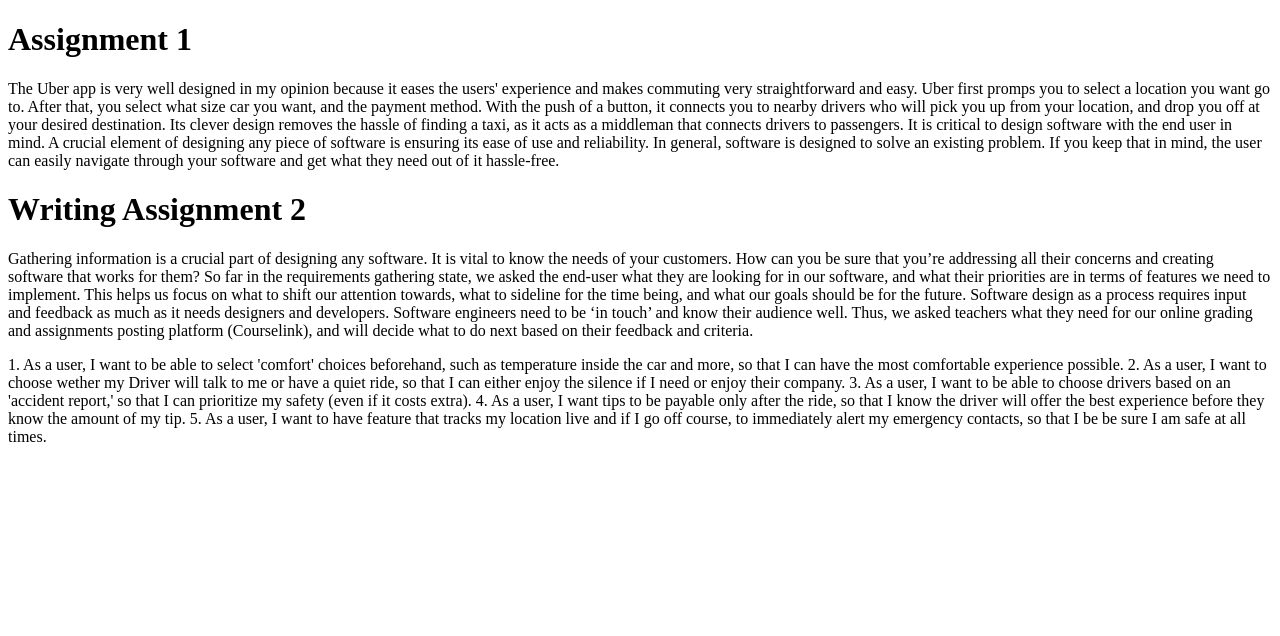
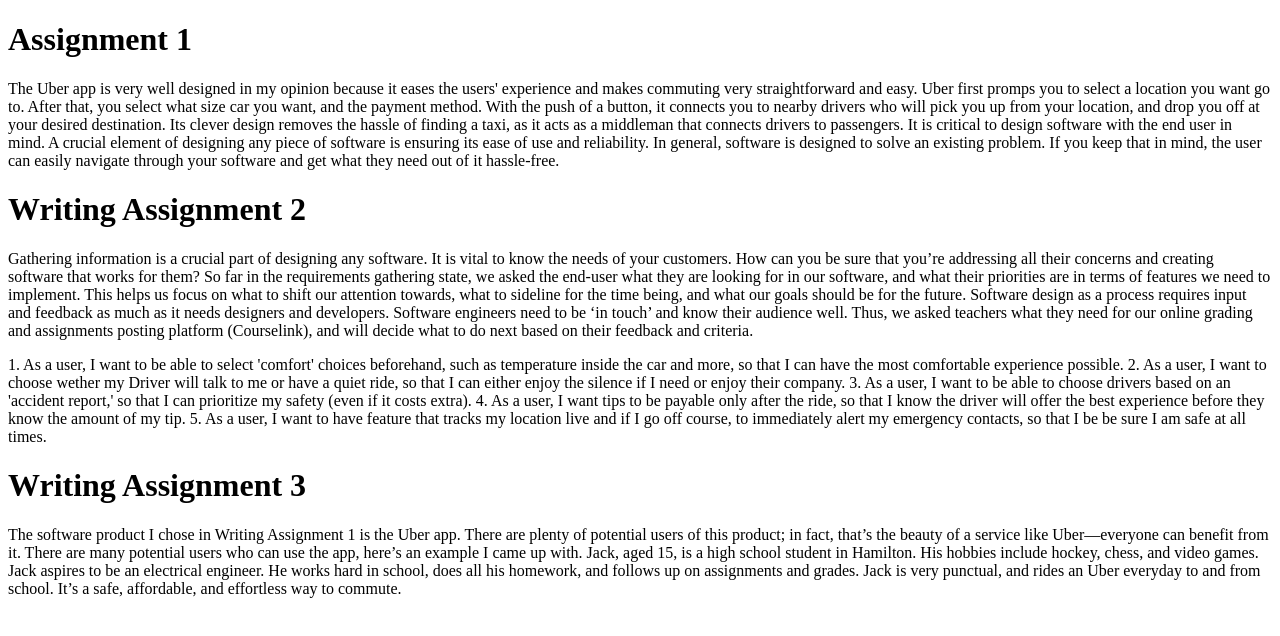
Before and after one commit to 0Zubaidi1/1250repository, a plain HTML site: page index.html in a window 1280 px wide. Drawn offline with Linux system fonts and the light colour scheme.

Commit message:
Update index.html

```diff
--- a/index.html
+++ b/index.html
@@ -43,5 +43,15 @@
   5. As a user, I want to have feature that tracks my location live and if I go off course, to immediately alert my emergency contacts,
   so that I be be sure I am safe at all times.
 </p>
+<h1>Writing Assignment 3</h1>
+<p>The software product I chose in Writing Assignment 1 is the Uber app. There are plenty of
+potential users of this product; in fact, that’s the beauty of a service like Uber—everyone can
+benefit from it. There are many potential users who can use the app, here’s an example I came up with.
+
+Jack, aged 15, is a high school student in Hamilton. His hobbies include hockey, chess, and video
+games. Jack aspires to be an electrical engineer. He works hard in school, does all his homework,
+and follows up on assignments and grades. Jack is very punctual, and rides an Uber everyday to and
+from school. It’s a safe, affordable, and effortless way to commute.
+</p>
 </body>
 </html>
```
